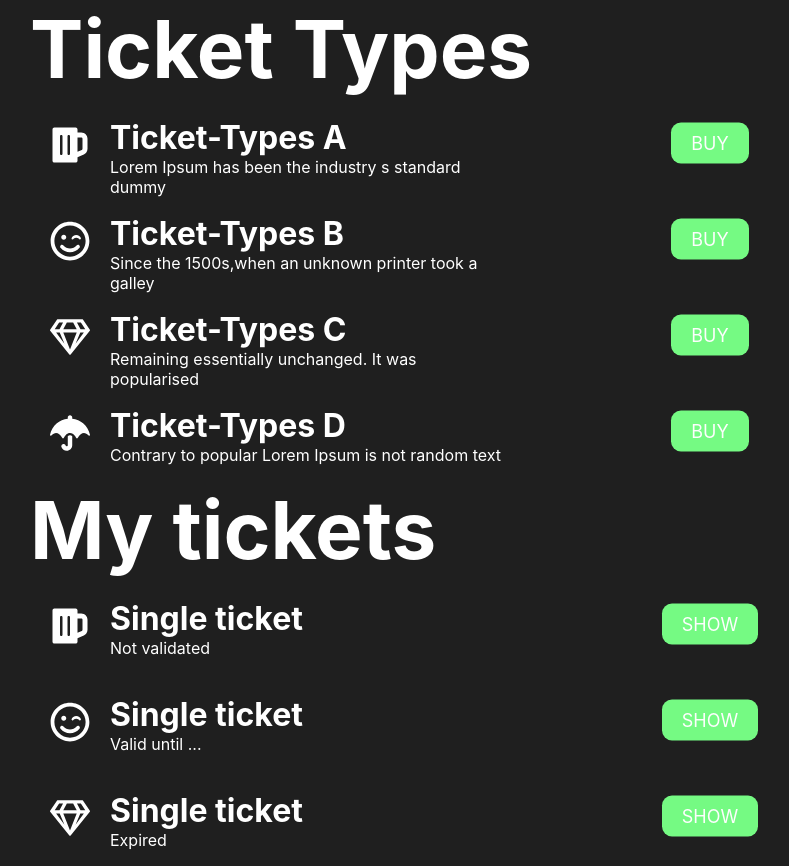
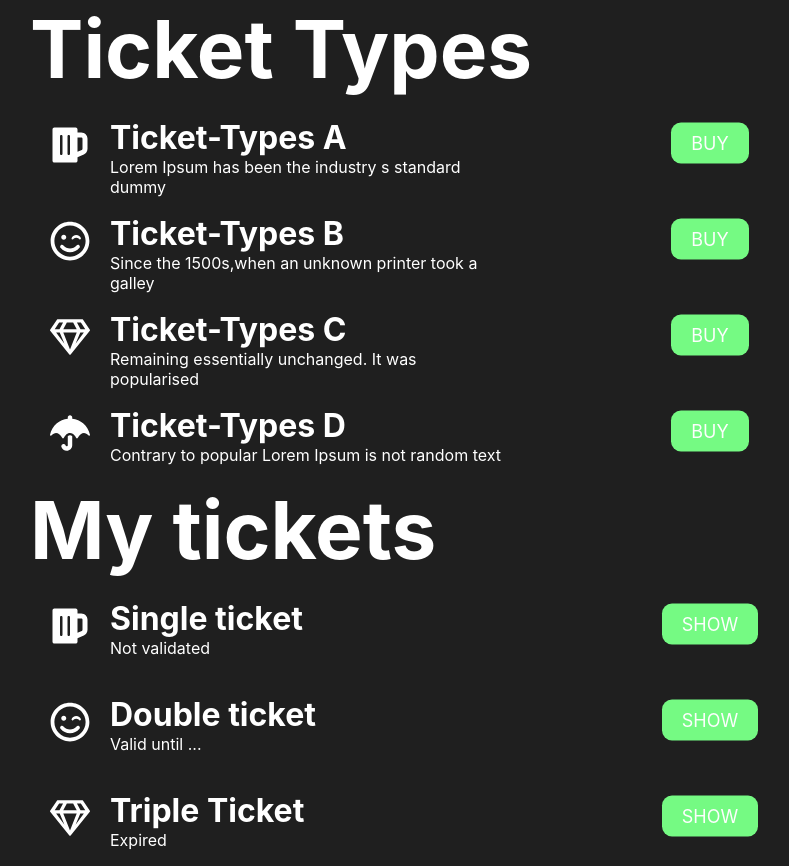
Before and after one commit to green-fox-academy/giggle-foxticket-opal-fullstack, a React (Create React App) app in the folder frontend/: page /shop in a window 1280 px wide. Shown: the whole page, without its empty margins (210-999 px from the left). Built offline with nearby package versions, Linux system fonts and the light colour scheme; sample sign-in values are in the browser's storage.

Commit message:
chore(Ticket): include suggested fixes

```diff
--- a/frontend/src/components/ShopTicketList/ShopTicketList.jsx
+++ b/frontend/src/components/ShopTicketList/ShopTicketList.jsx
@@ -8,24 +8,32 @@ const shopTicketTypes = [
     title: 'Ticket-Types A',
     description: 'Lorem Ipsum has been the industry s standard dummy',
     iconName: 'FaBeer',
+    buttonText: 'BUY',
+    canEdit: false,
   },
   {
     id: 2,
     title: 'Ticket-Types B',
     description: 'Since the 1500s,when an unknown printer took a galley',
     iconName: 'FaRegSmileWink',
+    buttonText: 'BUY',
+    canEdit: false,
   },
   {
     id: 3,
     title: 'Ticket-Types C',
     description: 'Remaining  essentially unchanged. It was popularised',
     iconName: 'FaRegGem',
+    buttonText: 'BUY',
+    canEdit: false,
   },
   {
     id: 4,
     title: 'Ticket-Types D',
     description: 'Contrary to popular Lorem Ipsum is not  random text',
     iconName: 'FaUmbrella',
+    buttonText: 'BUY',
+    canEdit: false,
   },
 ];
 
@@ -35,12 +43,7 @@ const ShopTicketList = () => {
       <div className="ticket-list">
         <h1 className="main-title">Ticket Types</h1>
         {shopTicketTypes.map(shopTicket => (
-          <Ticket
-            key={shopTicket.id}
-            {...shopTicket}
-            canEdit={false}
-            buttonText="BUY"
-          />
+          <Ticket key={shopTicket.id} {...shopTicket} />
         ))}
       </div>
     </div>
--- a/frontend/src/components/UserTicketList/UserTicketList.jsx
+++ b/frontend/src/components/UserTicketList/UserTicketList.jsx
@@ -1,21 +1,30 @@
 import React from 'react';
 import Ticket from '../Ticket/Ticket';
 
-const userTicketTypes = [
+const userTickets = [
   {
     id: 1,
     description: 'Not validated',
     iconName: 'FaBeer',
+    title: 'Single ticket',
+    buttonText: 'SHOW',
+    canEdit: false,
   },
   {
     id: 2,
     description: 'Valid until ...',
     iconName: 'FaRegSmileWink',
+    title: 'Double ticket',
+    buttonText: 'SHOW',
+    canEdit: false,
   },
   {
     id: 3,
     description: 'Expired',
     iconName: 'FaRegGem',
+    title: 'Triple Ticket',
+    buttonText: 'SHOW',
+    canEdit: false,
   },
 ];
 
@@ -24,14 +33,8 @@ const UserTicketList = () => {
     <div className="ticket-list-container">
       <div className="ticket-list">
         <h1 className="main-title">My tickets</h1>
-        {userTicketTypes.map(userTicket => (
-          <Ticket
-            key={userTicket.id}
-            {...userTicket}
-            canEdit={false}
-            buttonText="SHOW"
-            title="Single ticket"
-          />
+        {userTickets.map(userTicket => (
+          <Ticket key={userTicket.id} {...userTicket} />
         ))}
       </div>
     </div>
```
